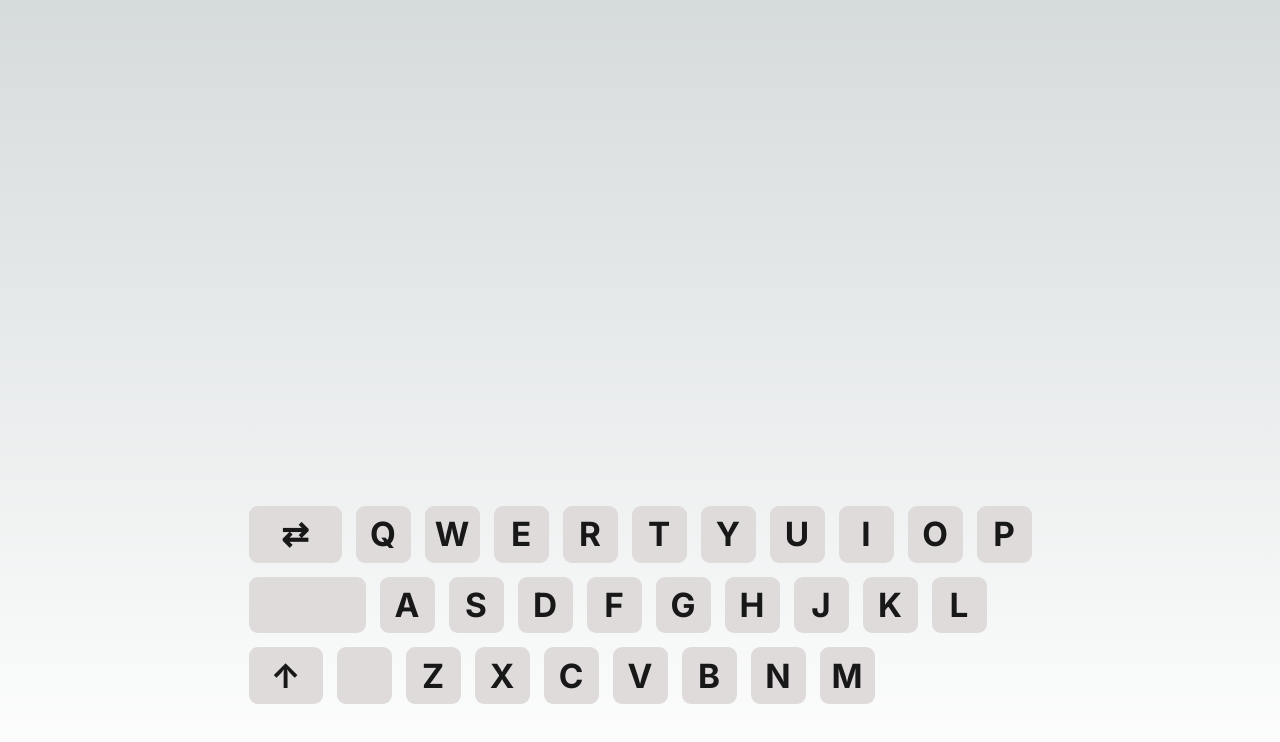
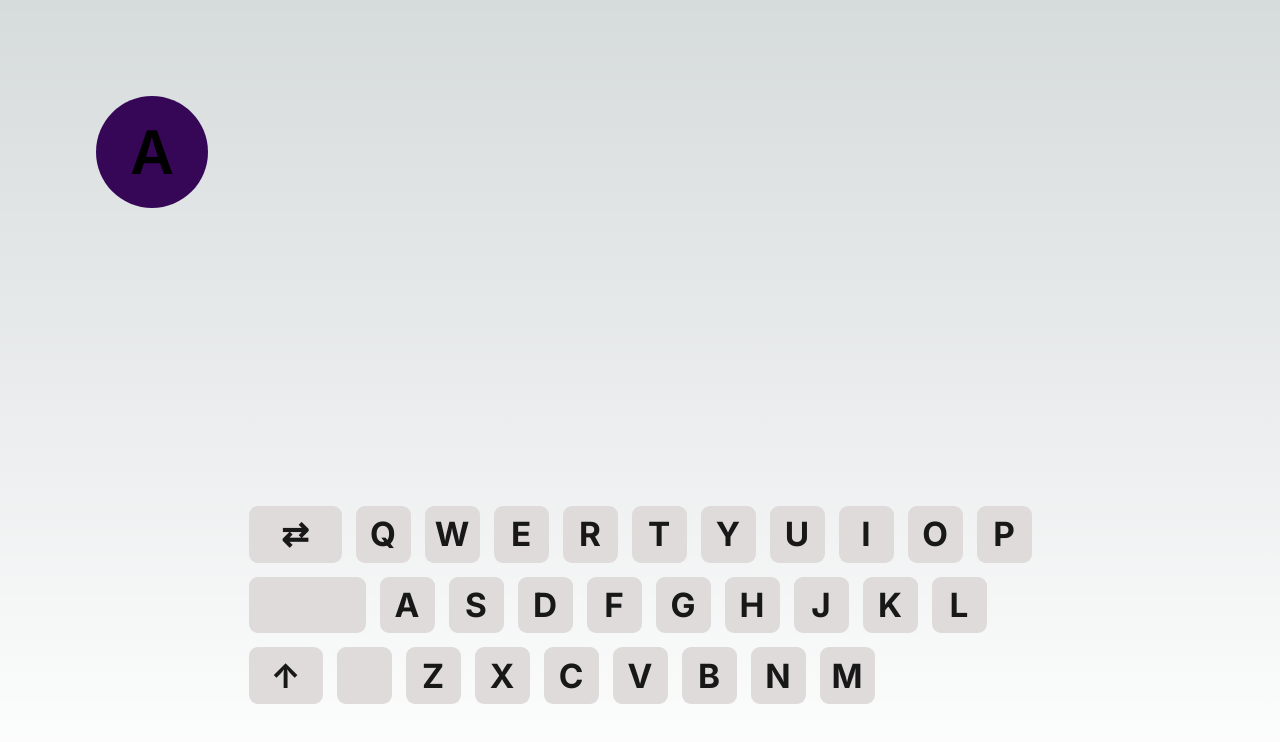
Before and after one commit to juanpa77/app-learn-typing, a Next.js app: page / in a window 1280 px wide. Shown: the top 742 px of the page. Built offline with nearby package versions, Linux system fonts and the light colour scheme.

Commit message:
new feature/ add animation when change letter in screen

```diff
--- a/src/components/TypingExercise/index.module.css
+++ b/src/components/TypingExercise/index.module.css
@@ -5,7 +5,6 @@
 }
 
 .letter {
-opacity: 0;
  background-color: #360757;
  width: 112px;
  padding: 20px;
@@ -36,3 +35,8 @@ opacity: 0;
     transform:translateZ(0) translateY(0);opacity:1
   }
 }
+
+
+.hidden{
+  opacity: 0;
+}
--- a/src/components/TypingExercise/index.tsx
+++ b/src/components/TypingExercise/index.tsx
@@ -1,43 +1,15 @@
 'use client'
 
-import { useEffect, useState } from 'react'
 import style from './index.module.css'
 import useCheckLetter from './useCheckLetter'
 const TypingExercise = ({ letters }: { letters: string[] }) => {
-  const indexLetter = useCheckLetter(letters)
-
-  const [animate, setAnimate] = useState(true)
-  // console.log(animate)
-  useEffect(() => {
-    setAnimate(true)
-    console.log('animate')
-    return () => {
-      setTimeout(() => setAnimate(false), 800)
-      setAnimate(true)
-    }
-  }, [])
+  const { indexLetter, animate } = useCheckLetter(letters)
 
   return (
     <div className={style.container}>
-      <div className={style.letter}>{letters[indexLetter]}</div>
-      {/* <Letter letter={letters[indexLetter]} /> */}
+      <div className={`${style.letter} ${animate ? style.animate : style.hidden}`}>{letters[indexLetter]}</div>
     </div>
   )
 }
 
-const Letter = ({ letter }: { letter: string }) => {
-  const [animate, setAnimate] = useState(true)
-  // console.log(animate)
-  useEffect(() => {
-    setAnimate(true)
-    console.log('animate')
-    return () => {
-      setTimeout(() => setAnimate(false), 800)
-      setAnimate(true)
-    }
-  }, [letter])
-
-  return <div className={`${style.letter} ${animate ? style.animate : ''}`}>{letter}</div>
-}
-
 export default TypingExercise
--- a/src/components/TypingExercise/useCheckLetter.tsx
+++ b/src/components/TypingExercise/useCheckLetter.tsx
@@ -6,6 +6,7 @@ const useCheckLetter = (letters: string[]) => {
 
   const [indexLetter, setIndexLetter] = useState(0)
   const [keyPress, setKeyPress] = useState('')
+  const [animate, setAnimate] = useState(false)
 
   const handleOnKeyDown = (e: KeyboardEvent) => setKeyPress(e.key)
   const isCorrectKeyPress = formatLetters[indexLetter] === keyPress
@@ -16,12 +17,15 @@ const useCheckLetter = (letters: string[]) => {
       ? setIndexLetter(indexLetter + 1)
       : ''
 
+    setAnimate(false)
+    setTimeout(() => setAnimate(true), 800)
+
     return () => {
       document.removeEventListener('keydown', handleOnKeyDown)
     }
   }, [indexLetter, isCorrectKeyPress])
 
-  return indexLetter
+  return { indexLetter, animate }
 }
 
 export default useCheckLetter
```
